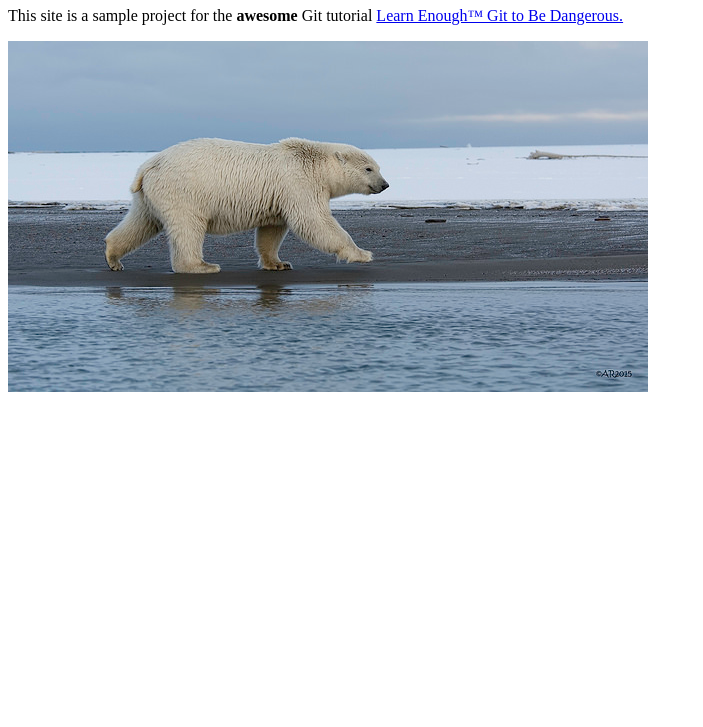
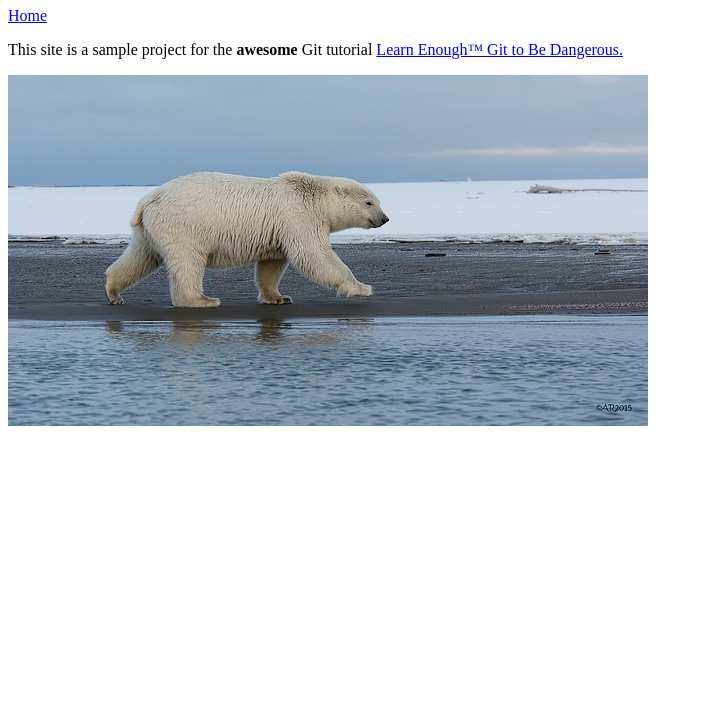
Before and after one commit to RodrigoSandoval/website, a plain HTML site: page about.html in a window 1280 px wide. Shown: the part 73-800 px from the top of the page, without its empty margins (0-703 px from the left). Drawn offline with Linux system fonts and the light colour scheme.

Commit message:
Add link to home

```diff
--- a/about.html
+++ b/about.html
@@ -2,10 +2,10 @@
 <html>
  <head>
   <title>About Us</title>
-  <meta charset="utf-8">
  </head>
  <body>
   <h1>About Us</h1>
+  <a href="index.html">Home</a>
   <p>This site is a sample project for the <strong>awesome</strong> Git
       tutorial <a href="http://learnenough.com/git-tutorial" <em>Learn Enough™ Git to Be Dangerous</em>.
   </p>
```
